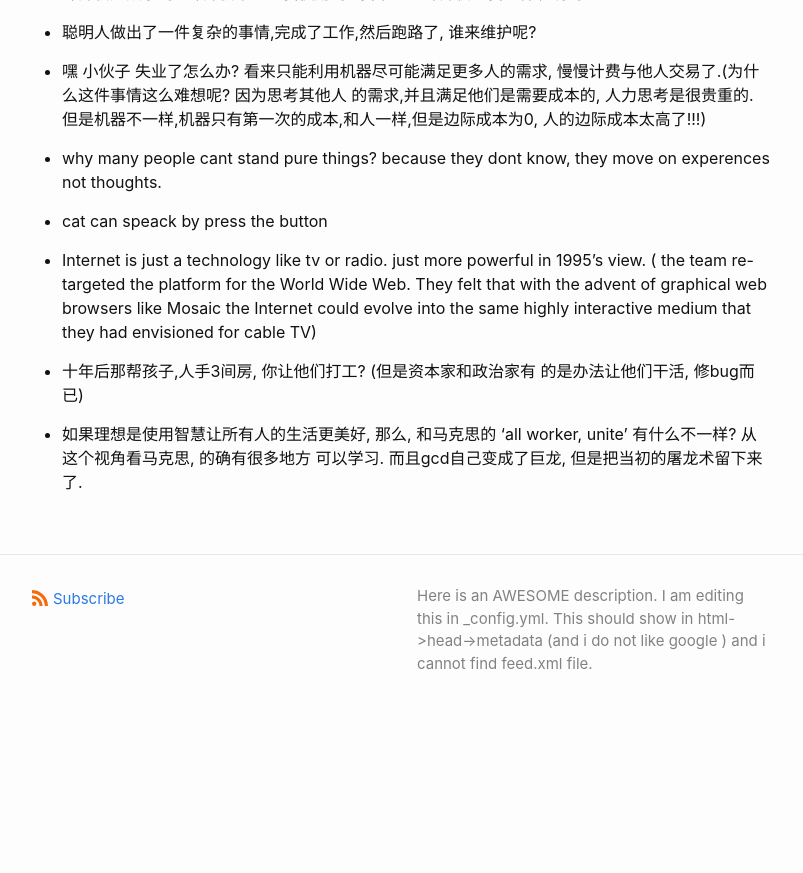
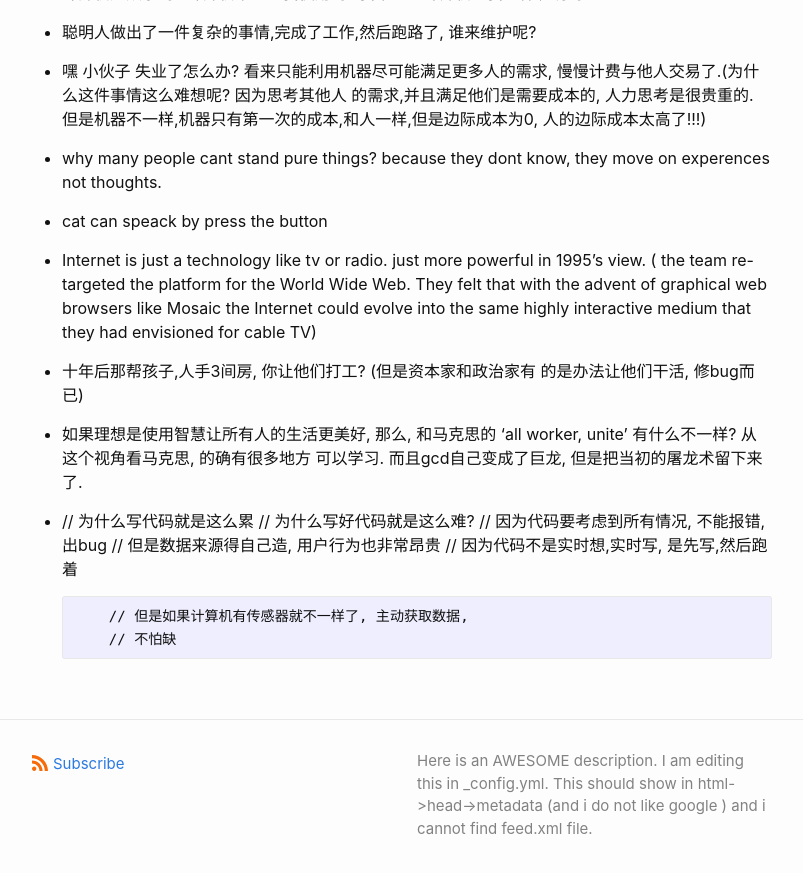
Before and after one commit to hcen1997/hcen1997.github.io, a Jekyll site: the page built from _posts/2070-01-01-一句话post.md, in a window 1280 px wide and 900 px high, scrolled down 675 px. Shown: the top 873 px of the window, without its empty margins (238-1041 px from the left). Built offline with Jekyll 4.4.1, drawn with Linux system fonts in a browser that asks for light colours; comment, search, counter and statistics services are not loaded; before the commit the page ends 1410 px from its top, so only the background shows below that.

Commit message:
new day new thoughts

```diff
--- a/_posts/2070-01-01-一句话post.md
+++ b/_posts/2070-01-01-一句话post.md
@@ -49,3 +49,12 @@ the platform for the World Wide Web. They felt that with the advent of graphical
 * 如果理想是使用智慧让所有人的生活更美好, 那么, 和马克思的 'all
 worker, unite' 有什么不一样? 从这个视角看马克思, 的确有很多地方
 可以学习. 而且gcd自己变成了巨龙, 但是把当初的屠龙术留下来了.
+
+* // 为什么写代码就是这么累
+          // 为什么写好代码就是这么难?
+          // 因为代码要考虑到所有情况, 不能报错, 出bug
+          // 但是数据来源得自己造, 用户行为也非常昂贵
+          // 因为代码不是实时想,实时写, 是先写,然后跑着
+
+          // 但是如果计算机有传感器就不一样了, 主动获取数据,
+          // 不怕缺
```
Also changed, not shown: _posts/2020-12-18-program-ai.md (added, +15 -0 lines).
